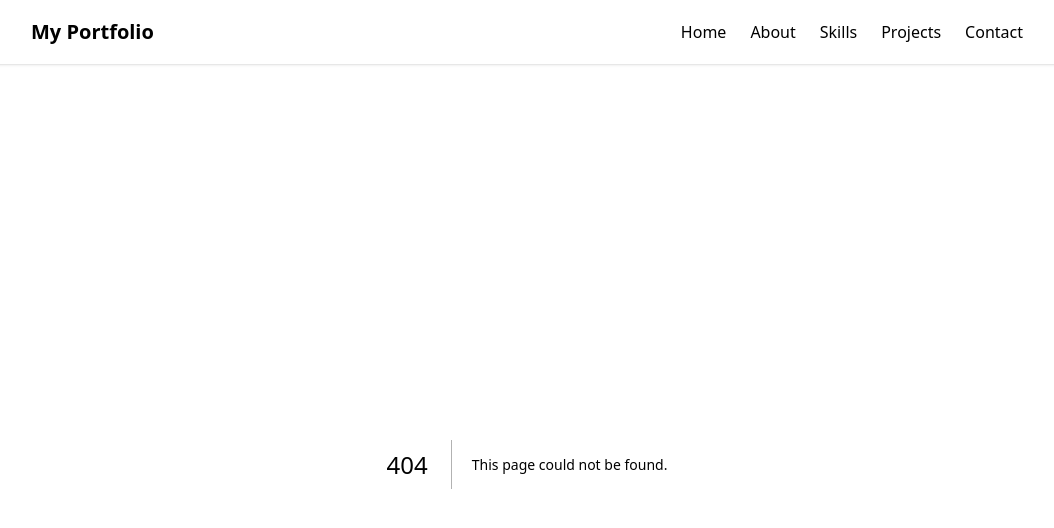
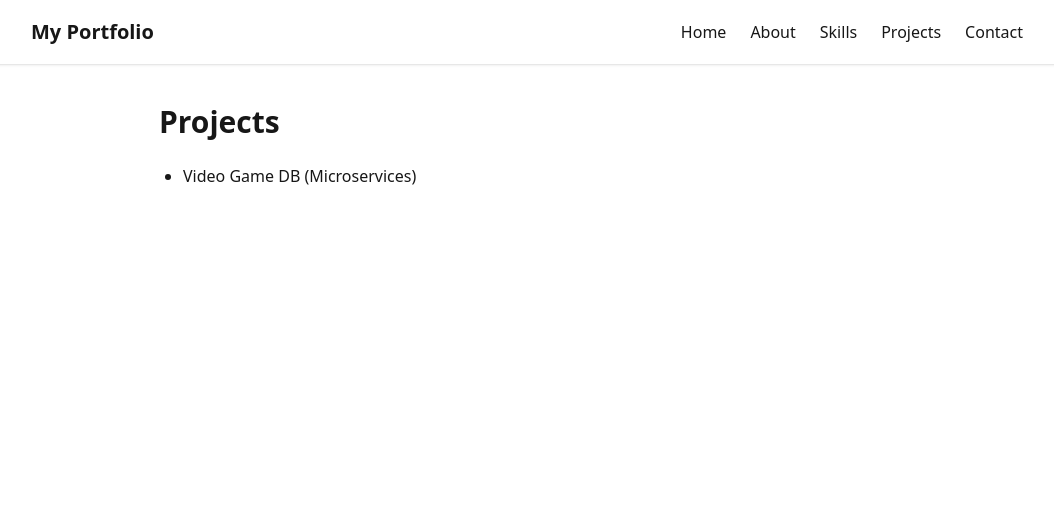
Before and after one commit to lworobey/portfolio, a Next.js app: page /projects in a window 1280 px wide. Before the commit this address had no page. Shown: the top 528 px of the page, without its empty margins (113-1167 px from the left). Built offline with nearby package versions, Linux system fonts and the light colour scheme.

Commit message:
feat: add /projects route with project listing

```diff
--- /dev/null
+++ b/src/app/projects/page.tsx
@@ -0,0 +1,16 @@
+// src/app/projects/page.tsx
+import { projects } from "@/data/projects";
+
+export default function ProjectsPage() {
+  return (
+    <main className="max-w-3xl mx-auto px-4 py-10">
+      <h1 className="text-3xl font-bold">Projects</h1>
+
+      <ul className="mt-6 list-disc pl-6 space-y-2">
+        {projects.map((p) => (
+          <li key={p.slug}>{p.title}</li>
+        ))}
+      </ul>
+    </main>
+  );
+}
--- /dev/null
+++ b/src/data/projects.ts
@@ -0,0 +1,33 @@
+// src/data/projects.ts
+export type Project = {
+    slug: string;
+    title: string;
+    summary: string;
+    stack: string[];
+    links: { repo?: string; demo?: string };
+    image?: string;
+    featured?: boolean;
+    highlights?: string[];
+  };
+
+  export const projects: Project[] = [
+    {
+      slug: "video-game-db",
+      title: "Video Game DB (Microservices)",
+      summary:
+        "Auth + game/collection services with JWT; Dockerized for dev and deployed on AWS.",
+      stack: ["MERN Stack", "Docker (dev)", "AWS (cloud deploy)"],
+      links: {
+        repo: "https://github.com/lworobey/video-game-db",
+        demo: "http://18.117.166.222", // put your AWS link here
+      },
+      featured: true,
+      highlights: [
+        "Implemented OAuth2 login with Discord using Express",
+        "Integrated frontend and backend communication with Axios",
+        "Built secure CRUD routes and controllers for games/collections",
+        "Deployed project to AWS EC2 instance",
+        "Set up CI/CD pipeline with Docker Hub integration",
+      ],
+    },
+  ];
```
Also changed, not shown: package.json (+8 -8 lines), 1 other file (tests, documents, lock files or other folders).
